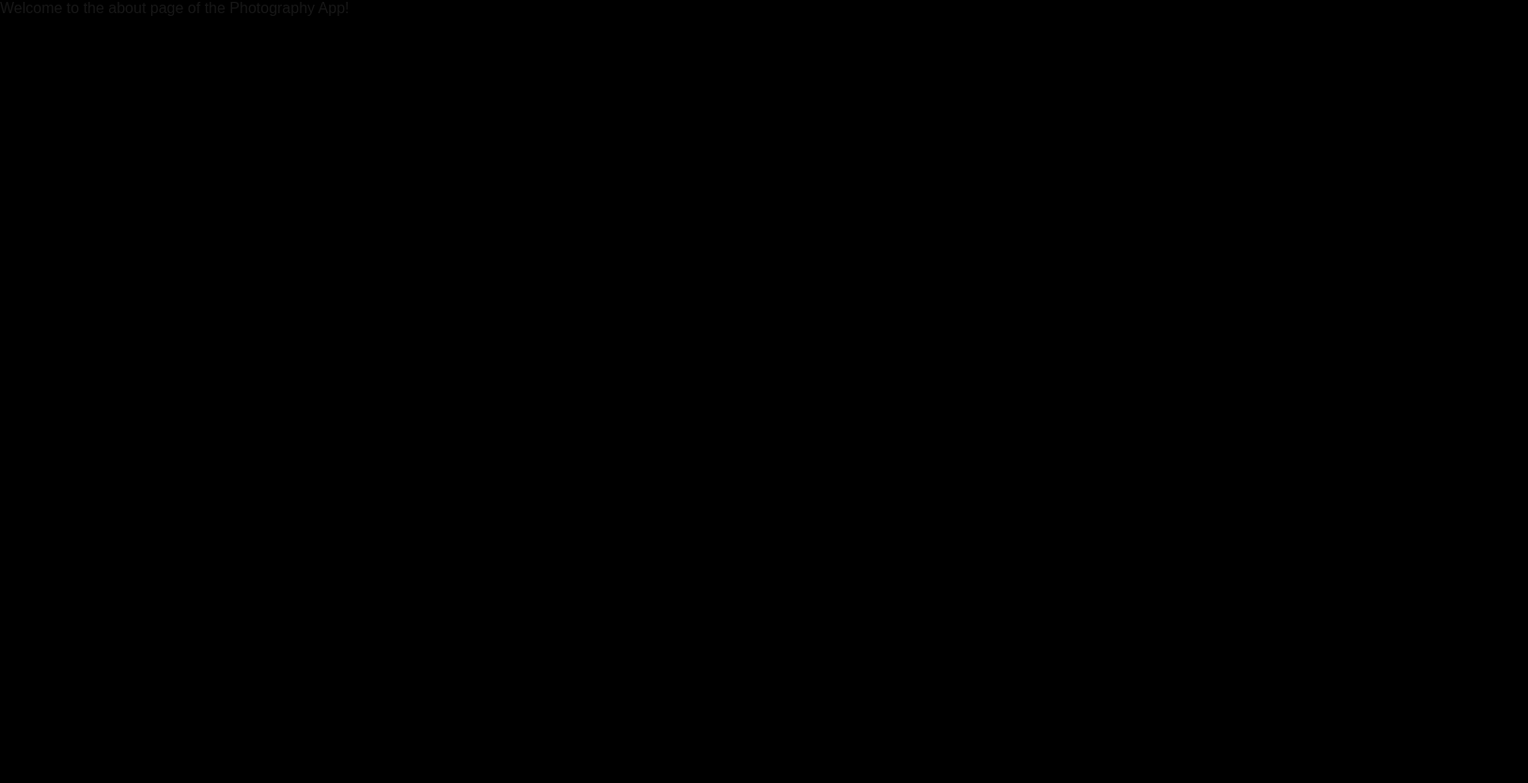
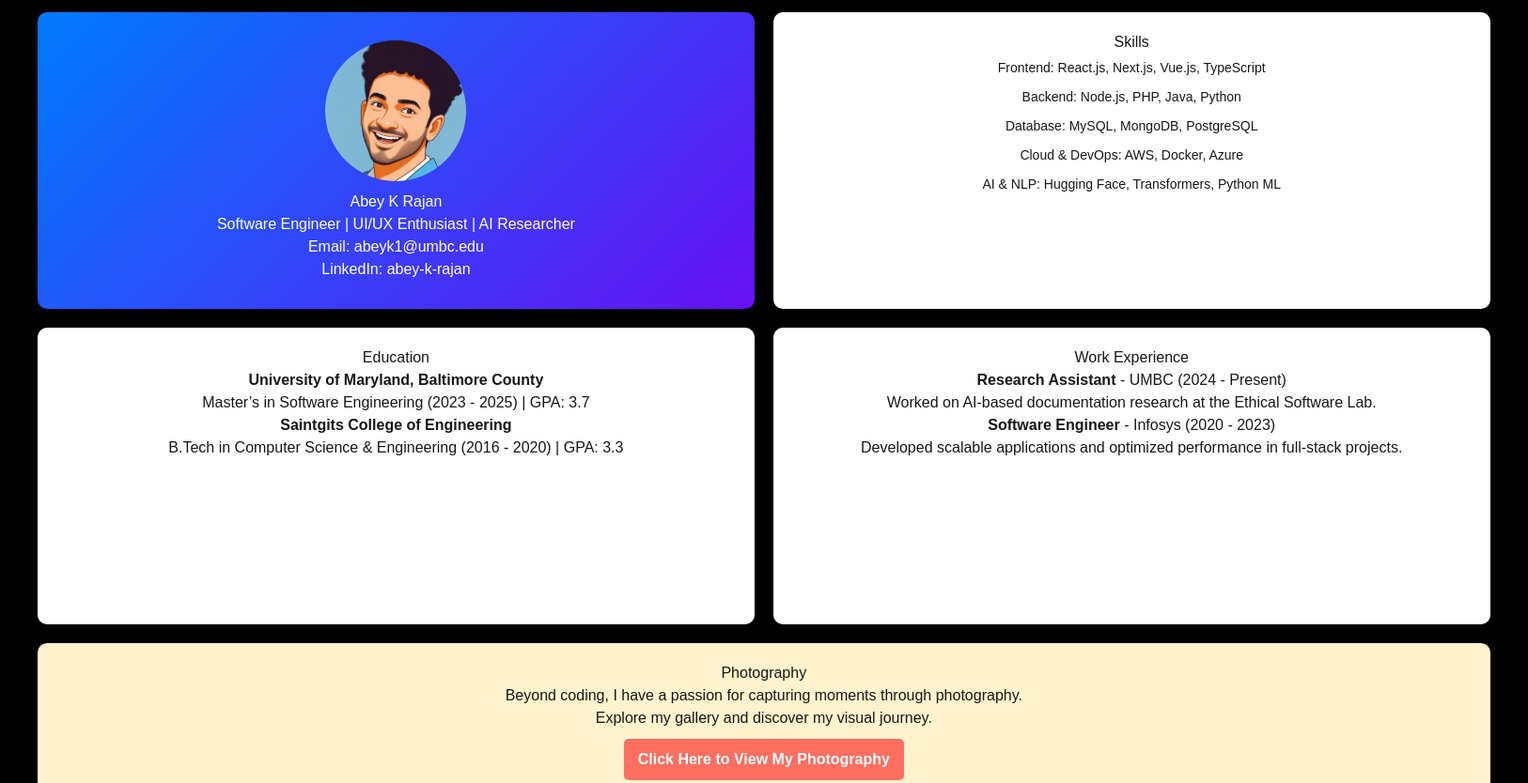
Before and after one commit to abeyrajan7/photography-app, a Next.js app in the folder my-photography-next-app/: page /about in a window 1280 px wide. Shown: the part 83-917 px from the top of the page at 94% size, 1626 px wide, since content can reach past the window. Before the commit the page ends 800 px from the top, so only its background shows below. Built offline with nearby package versions, Linux system fonts and the light colour scheme.

Commit message:
about page

```diff
--- /dev/null
+++ b/my-photography-next-app/src/app/about/page.css
@@ -0,0 +1,75 @@
+.about-container {
+    display: grid;
+    grid-template-columns: repeat(2, 1fr);
+    grid-template-rows: repeat(2, 1fr);
+    gap: 20px;
+    padding: 40px;
+    /* max-width: 1000px; */
+    margin: auto;
+    margin-right: -27%;
+}
+
+  .about-box {
+    background: #f8f9fa;
+    padding: 20px;
+    border-radius: 10px;
+    box-shadow: 0 4px 8px rgba(0, 0, 0, 0.1);
+    display: flex;
+    flex-direction: column;
+    align-items: center;
+    text-align: center;
+
+  }
+
+  .bio-section {
+    background: linear-gradient(135deg, #007bff, #6610f2);
+    color: white;
+    padding: 30px;
+  }
+
+  .profile-photo img {
+    border-radius: 50%;
+    margin-bottom: 10px;
+  }
+
+  .skills-section, .education-section, .experience-section {
+    background: white;
+  }
+
+  .skills-section ul {
+    list-style-type: none;
+    padding: 0;
+  }
+
+  .skills-section ul li {
+    padding: 5px;
+    font-size: 14px;
+  }
+
+  .photography-section {
+    grid-column: span 2;
+    text-align: center;
+    background: #fff3cd;
+  }
+
+  .gallery-link {
+    display: inline-block;
+    margin-top: 10px;
+    padding: 10px 15px;
+    background: #ff6f61;
+    color: white;
+    text-decoration: none;
+    border-radius: 5px;
+    font-weight: bold;
+  }
+
+  .gallery-link:hover {
+    background: #d9534f;
+  }
+
+  @media (max-width: 768px) {
+    .about-container {
+      grid-template-columns: 1fr;
+      grid-template-rows: auto;
+    }
+  }
--- a/my-photography-next-app/src/app/about/page.tsx
+++ b/my-photography-next-app/src/app/about/page.tsx
@@ -1,8 +1,85 @@
+"use client";
+import Image from "next/image";
+import Link from "next/link";
+import "./page.css";
+import image from "../../../public/aboutImages/about_abey.jpeg";
+
 export default function About() {
   return (
-    <div>
-      <h1>About Page</h1>
-      <p>Welcome to the about page of the Photography App!</p>
+    <div className="about-container">
+      {/* Bio Section */}
+      <div className="about-box bio-section">
+        <div className="profile-photo">
+          <Image src={image} alt="Abey K Rajan" width={150} height={150} />
+        </div>
+        <h2>Abey K Rajan</h2>
+        <p>Software Engineer | UI/UX Enthusiast | AI Researcher</p>
+        <p>
+          Email: <a href="mailto:abeyk1@umbc.edu">abeyk1@umbc.edu</a>
+        </p>
+        <p>
+          LinkedIn:{" "}
+          <a href="https://www.linkedin.com/in/abey-k-rajan/" target="_blank">
+            abey-k-rajan
+          </a>
+        </p>
+      </div>
+
+      {/* Skills Section */}
+      <div className="about-box skills-section">
+        <h3>Skills</h3>
+        <ul>
+          <li>Frontend: React.js, Next.js, Vue.js, TypeScript</li>
+          <li>Backend: Node.js, PHP, Java, Python</li>
+          <li>Database: MySQL, MongoDB, PostgreSQL</li>
+          <li>Cloud & DevOps: AWS, Docker, Azure</li>
+          <li>AI & NLP: Hugging Face, Transformers, Python ML</li>
+        </ul>
+      </div>
+
+      {/* Education Section */}
+      <div className="about-box education-section">
+        <h3>Education</h3>
+        <p>
+          <strong>University of Maryland, Baltimore County</strong>
+        </p>
+        <p>Master’s in Software Engineering (2023 - 2025) | GPA: 3.7</p>
+        <p>
+          <strong>Saintgits College of Engineering</strong>
+        </p>
+        <p>B.Tech in Computer Science & Engineering (2016 - 2020) | GPA: 3.3</p>
+      </div>
+
+      {/* Work Experience Section */}
+      <div className="about-box experience-section">
+        <h3>Work Experience</h3>
+        <p>
+          <strong>Research Assistant</strong> - UMBC (2024 - Present)
+        </p>
+        <p>
+          Worked on AI-based documentation research at the Ethical Software Lab.
+        </p>
+        <p>
+          <strong>Software Engineer</strong> - Infosys (2020 - 2023)
+        </p>
+        <p>
+          Developed scalable applications and optimized performance in
+          full-stack projects.
+        </p>
+      </div>
+
+      {/* Photography Section */}
+      <div className="about-box photography-section">
+        <h3>Photography</h3>
+        <p>
+          Beyond coding, I have a passion for capturing moments through
+          photography.
+        </p>
+        <p>Explore my gallery and discover my visual journey.</p>
+        <Link href="/gallery" className="gallery-link">
+          Click Here to View My Photography
+        </Link>
+      </div>
     </div>
   );
 }
```
Also changed, not shown: my-photography-next-app/public/aboutImages/about_abey.jpeg (added).
